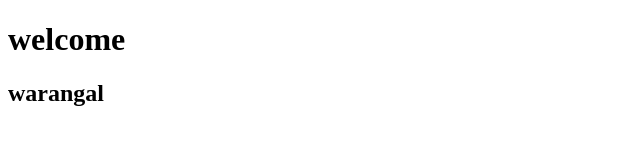
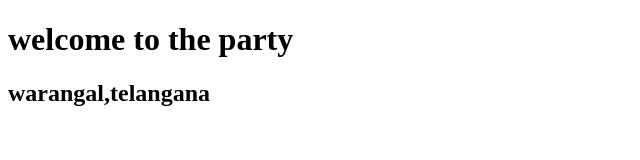
Before and after one commit to kalyani-manugonda/kalyani, a plain HTML site: page index.html in a window 1280 px wide. Shown: the whole page, without its empty margins (0-640 px from the left). Drawn offline with Linux system fonts and the light colour scheme.

Commit message:
Update index.html

```diff
--- a/index.html
+++ b/index.html
@@ -6,7 +6,7 @@
     <title>kalyani</title>
 </head>
 <body>
-    <h1>welcome</h1>
-    <h2>warangal</h2>
+    <h1>welcome to the party</h1>
+    <h2>warangal,telangana</h2>
 </body>
 </html>
```
